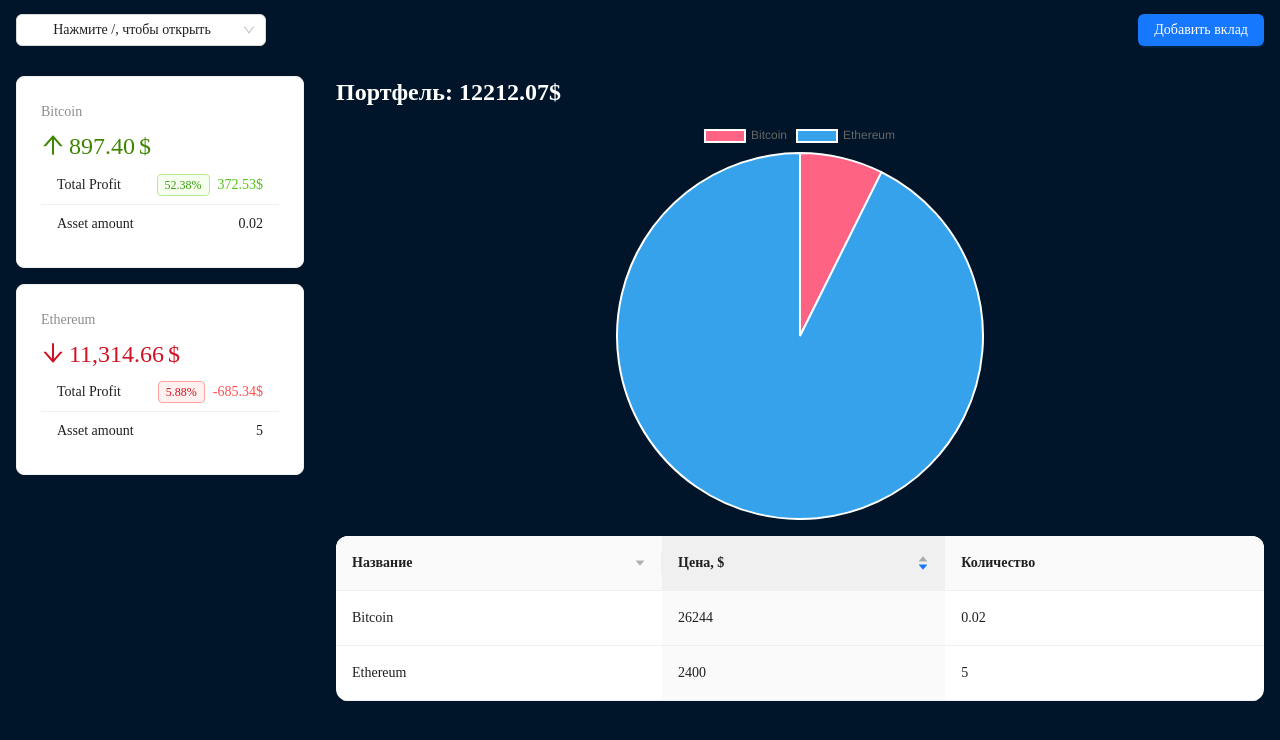
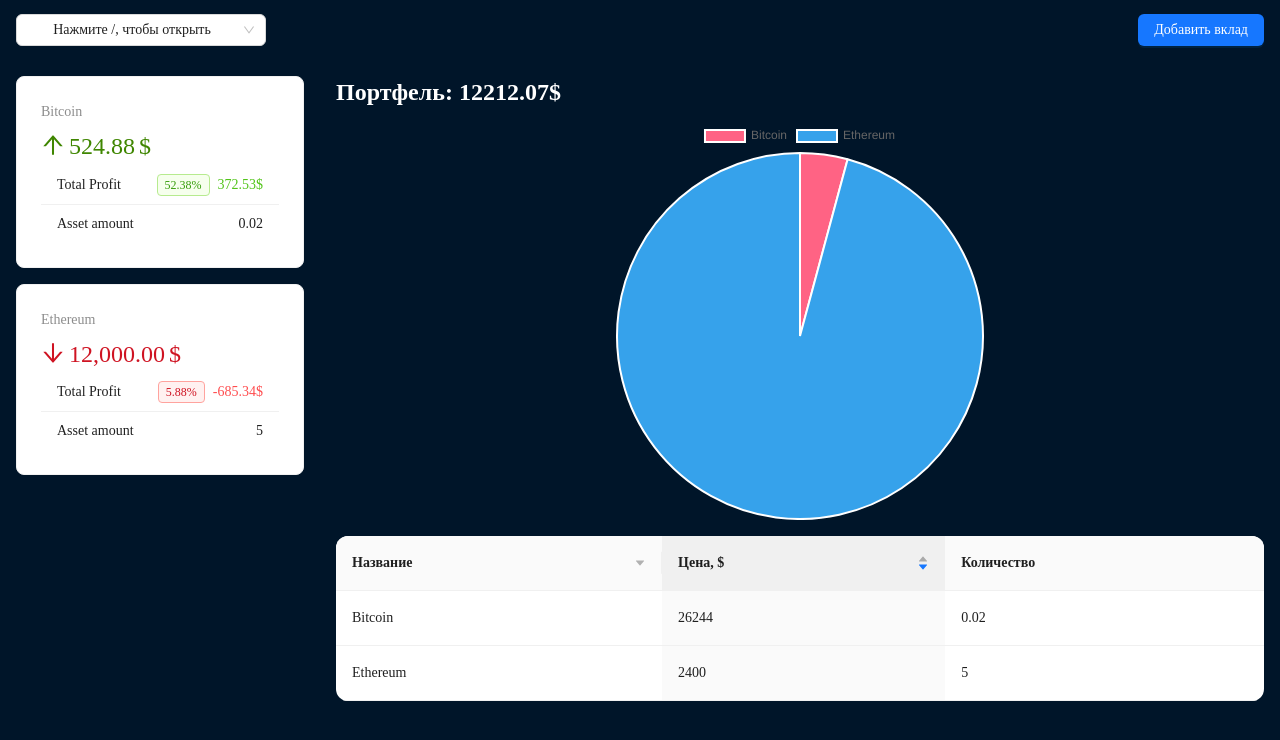
Before and after one commit to artem-kuznecov/crypto-dashboard, a React (Vite) app: page / in a window 1280 px wide. Shown: the top 740 px of the page. Built offline with nearby package versions, Linux system fonts and the light colour scheme.

Commit message:
fix: calculating asset total money amount

```diff
--- a/src/context/crypto.context.tsx
+++ b/src/context/crypto.context.tsx
@@ -29,7 +29,7 @@
 			name: coin?.name,
 			grow: asset.price < (coin?.price as number),
 			growPercent: percentDifference(asset.price, coin?.price as number),
-			totalAmount: asset.amount * (coin?.price as number),
+			totalAmount: asset.amount * (asset.price || (coin?.price as number)),
 			totalProfit:
 				asset.amount * (coin?.price as number) - asset.amount * asset.price,
 			...asset
```
Also changed, not shown: src/components/assets/NewAssetForm.tsx (+3 -11 lines).
